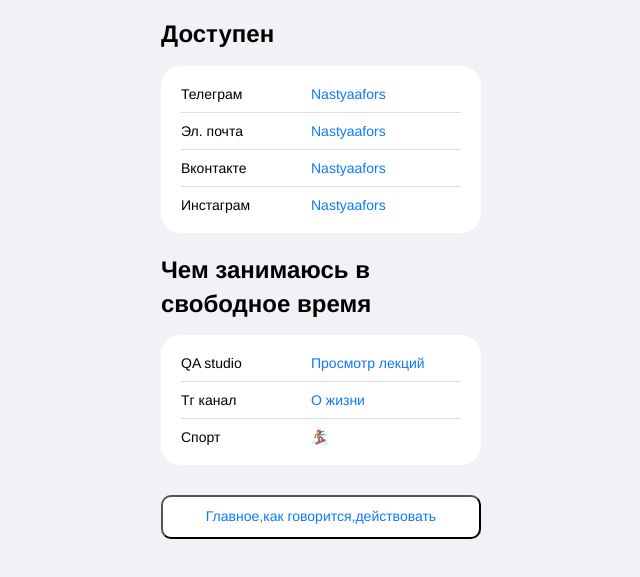
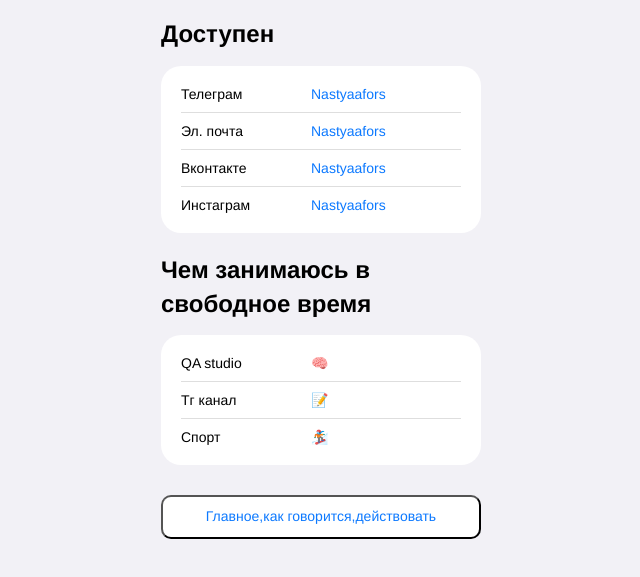
Before and after one commit to nastya0905/cv, a plain HTML site: page index.html in a window 1280 px wide. Shown: the part 163-740 px from the top of the page, without its empty margins (319-959 px from the left). Drawn offline with Linux system fonts and the light colour scheme.

Commit message:
Add files via upload

```diff
--- a/index.html
+++ b/index.html
@@ -50,11 +50,11 @@
         <ul class="links__container">
             <li class="links__link">
             <p class="links__title">QA studio</p>
-            <a class="linsk__link" href="@Nastyaafors">Просмотр лекций</a>
+            <a class="linsk__link" href="@Nastyaafors">🧠</a>
           </li>
           <li class="links__link">
             <p class="links__title">Тг канал</p>
-            <a class="linsk__link" href="@Nastyaafors">О жизни</a>
+            <a class="linsk__link" href="@Nastyaafors">📝</a>
           </li>
           <li class="links__link">
             <p class="links__title">Спорт</p>
```
